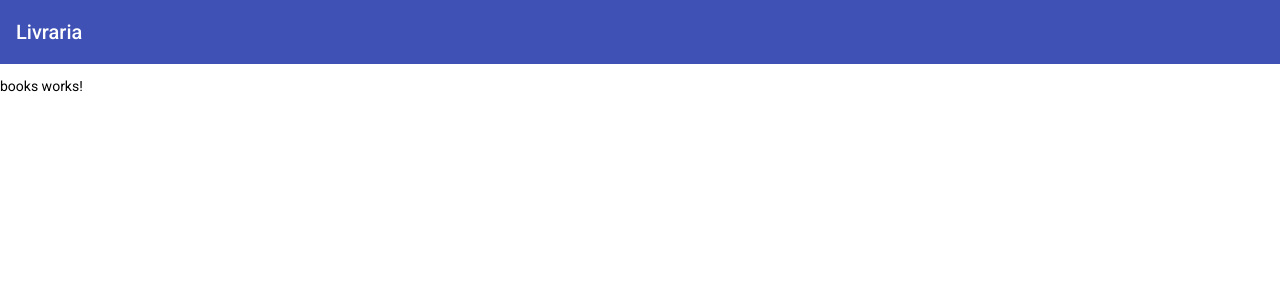
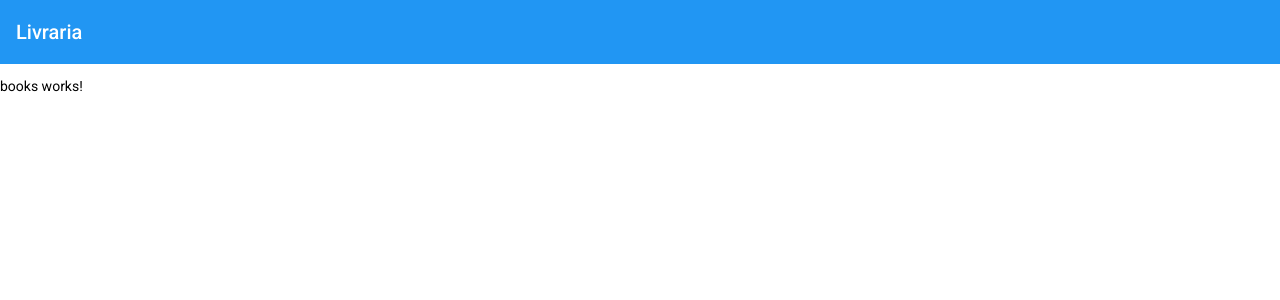
Before and after one commit to renatodev95/library-management, an Angular app in the folder library-management-system-frontend/: page /books in a window 1280 px wide. Shown: the top 300 px of the page. Built offline with nearby package versions, Linux system fonts and the light colour scheme.

Commit message:
Customizando o Tema do Angular Material

```diff
--- a/library-management-system-frontend/src/styles.scss
+++ b/library-management-system-frontend/src/styles.scss
@@ -1,4 +1,14 @@
 /* You can add global styles to this file, and also import other style files */
+@import '@angular/material/theming';
+@include mat-core();
+
+$custom-app-primary: mat-palette($mat-blue);
+$custom-app-secondary: mat-palette($mat-indigo, A200, A400, 700);
+$custom-app-warning: mat-palette($mat-red);
+
+$custom-theme: mat-light-theme($custom-app-primary, $custom-app-secondary, $custom-app-warning);
+
+@include angular-material-theme($custom-theme);
 
 html, body { height: 100%; }
 body { margin: 0; font-family: Roboto, "Helvetica Neue", sans-serif; }
```
